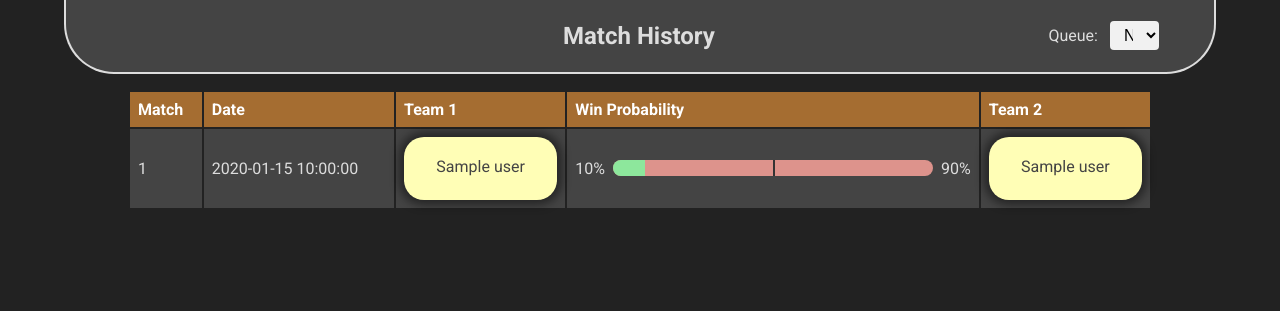
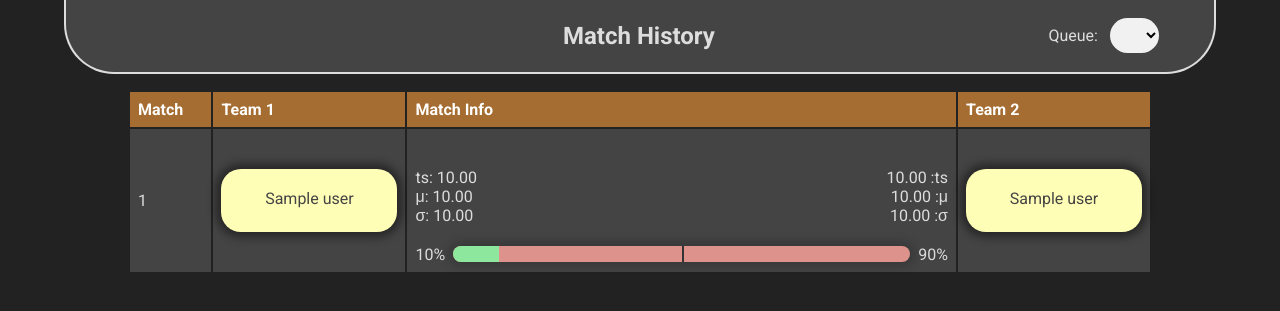
Before and after one commit to Dylan-B-D/ta-pug-trueskill-statistics, a Flask app: template app/templates/match_history.html in a window 1280 px wide. Shown: the part 73-384 px from the top of the page. Run offline with Flask 3, Linux system fonts and the light colour scheme; the template is opened without the code that fills it: most values are stand-ins (such as "Sample title", 1, 10 or a date in 2020).

Commit message:
Added more detail to match history

```diff
--- a/app/static/styles.css
+++ b/app/static/styles.css
@@ -220,9 +220,9 @@ input[type="number"]:hover {
 }
 select {
     width: 30%;
-    padding: 5px 10px;
+    padding: 8px 24px;
     border: none;
-    border-radius: 4px;
+    border-radius: 20px;
     background-color: #f1f1f1;
     font-size: 1em;
 }
@@ -279,6 +279,7 @@ select:hover {
     position: relative;
     margin-left: 8px;
     margin-right: 8px;
+    box-shadow: 0 0 10px 5px #0000002c;
 }
 
 .team1-prob {
@@ -308,3 +309,20 @@ select:hover {
     left: 50%;
     z-index: 2;
 }
+.stats-container.left {
+    float: left;
+    margin-bottom: 20px;
+}
+
+.stats-container.right {
+    float: right;
+    text-align: right;
+    margin-bottom: 20px;
+}
+.date-time-container.centered-text{
+    font-weight: bold;
+}
+
+.date-time-container {
+    margin-bottom: 12px;
+}
--- a/app/templates/match_history.html
+++ b/app/templates/match_history.html
@@ -15,7 +15,7 @@
             <td style="width: 20%;">
                 <form method="POST" class="date-picker-form">
                     <label for="queue">Queue:</label>
-                    <select id="queue" name="queue">
+                    <select id="queue" name="queue" onchange="this.form.submit()">
                         <option value="NA" {% if queue == 'NA' %}selected{% endif %}>NA</option>
                         <option value="EU" {% if queue == 'EU' %}selected{% endif %}>EU</option>
                     </select>
@@ -27,16 +27,14 @@
         <table>
             <tr>
                 <th>Match</th>
-                <th>Date</th>
                 <th>Team 1</th>
-                <th>Win Probability</th>
+                <th>Match Info</th>
                 <th>Team 2</th>
             </tr>
 
             {% for match in match_data %}
             <tr>
                 <td>{{ match.index }}</td>
-                <td>{{ match.date }}</td>
                 <td>
                     <ul class="player-list {{ 'win' if match.winning_team == 1 else ('loss' if match.winning_team == 2 else 'tie') }}">
                         {% for player in match.teams[0] %}
@@ -47,12 +45,26 @@
                     </ul>
                 </td>
                 <td>
+                    <div class="date-time-container centered-text">
+                        {{ match.date.split()[1] }}<br>  <!-- This assumes the date format is "YYYY-MM-DD HH:MM:SS" -->
+                        {{ match.date.split()[0] }}
+                    </div>
+                    <div class="stats-container left">
+                        ts: <span {% if match['team1_avg_trueskill'] > match['team2_avg_trueskill'] %}style="font-weight: bold;"{% endif %}>{{ "%.2f"|format(match['team1_avg_trueskill']) }}</span><br>
+                        μ: <span {% if match['team1_avg_mu'] > match['team2_avg_mu'] %}style="font-weight: bold;"{% endif %}>{{ "%.2f"|format(match['team1_avg_mu']) }}</span><br>
+                        σ: <span {% if match['team1_avg_sigma'] < match['team2_avg_sigma'] %}style="font-weight: bold;"{% endif %}>{{ "%.2f"|format(match['team1_avg_sigma']) }}</span>
+                    </div>
+                    <div class="stats-container right">
+                        <span {% if match['team2_avg_trueskill'] > match['team1_avg_trueskill'] %}style="font-weight: bold;"{% endif %}>{{ "%.2f"|format(match['team2_avg_trueskill']) }}</span> :ts<br>
+                        <span {% if match['team2_avg_mu'] > match['team1_avg_mu'] %}style="font-weight: bold;"{% endif %}>{{ "%.2f"|format(match['team2_avg_mu']) }}</span> :μ<br>
+                        <span {% if match['team2_avg_sigma'] < match['team1_avg_sigma'] %}style="font-weight: bold;"{% endif %}>{{ "%.2f"|format(match['team2_avg_sigma']) }}</span> :σ
+                    </div>
                     <div class="win-prob-container">
-                        <span>{{ (match.win_probability * 100) | round(2) }}%</span>
+                        <span {% if match.win_probability > 0.5 %}style="font-weight: bold;"{% endif %}>{{ (match.win_probability * 100) | round(2) }}%</span>
                         <div class="win-prob-bar {{ 'team2-favored' if match.win_probability < 0.5 else 'team1-favored' }}">
                             <div class="team1-prob" style="width: {{ match.win_probability * 100 }}%;"></div>
                         </div>
-                        <span>{{ (100 - match.win_probability * 100) | round(2) }}%</span>
+                        <span {% if match.win_probability <= 0.5 %}style="font-weight: bold;"{% endif %}>{{ (100 - match.win_probability * 100) | round(2) }}%</span>
                     </div>
                 </td>
                 <td>
@@ -67,6 +79,7 @@
 
             </tr>
             {% endfor %}
+
         </table>
     </div>
 {% endblock %}
```
Also changed, not shown: app/data.py (+17 -0 lines), app/routes.py (+10 -4 lines), app/static/match-history.css (deleted).
